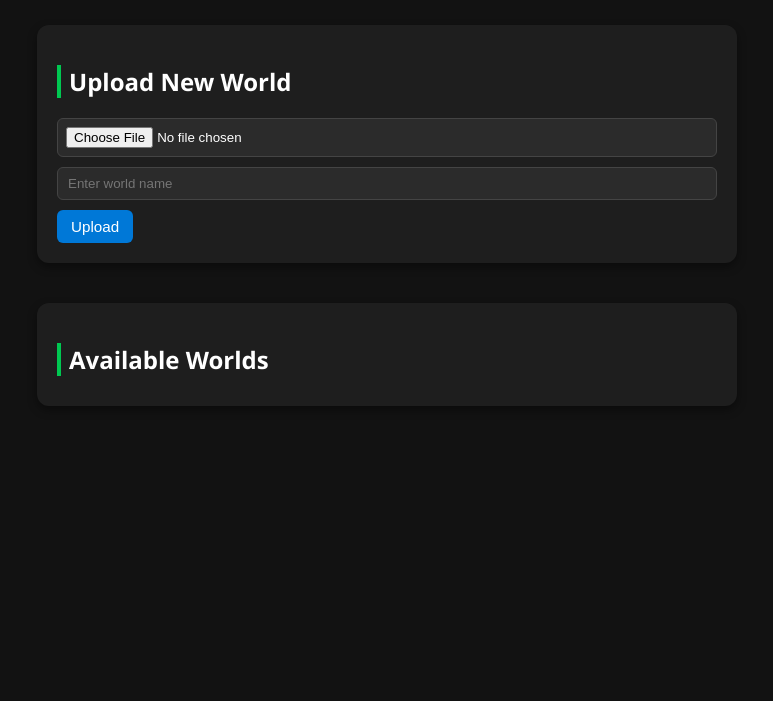
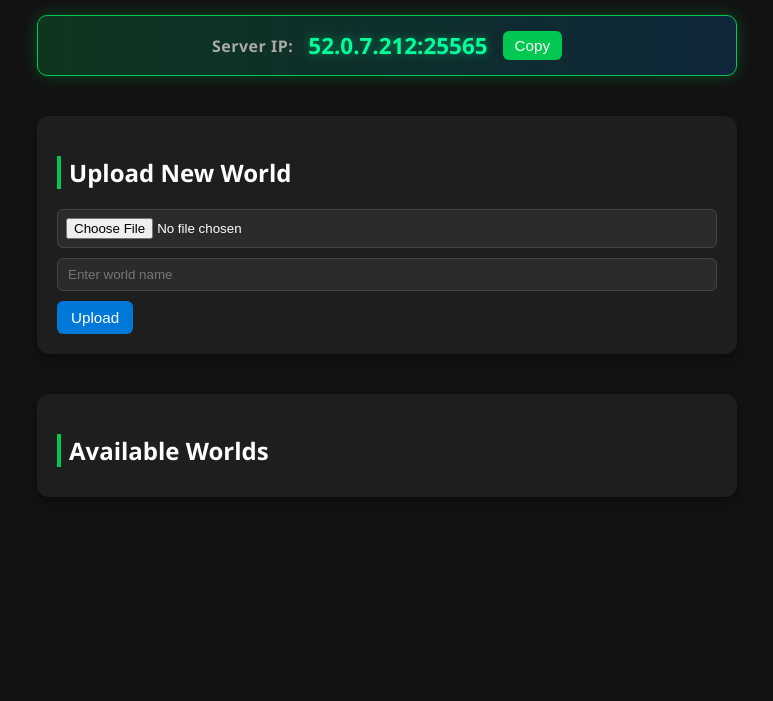
Before and after one commit to CrefconGG/Mycraftserver, a website: page index.html in a window 1280 px wide. Shown: the part 99-800 px from the top of the page, without its empty margins (253-1026 px from the left). Drawn offline with Linux system fonts and the light colour scheme; no server answers.

Commit message:
adding static ip to it

```diff
--- a/index.html
+++ b/index.html
@@ -7,6 +7,12 @@
 </head>
 <body>
   <h1>Minecraft Cloud Server Manager</h1>
+
+   <div id="server-ip-panel">
+    <span class="label">Server IP:</span>
+    <span class="ip">52.0.7.212:25565</span>
+    <button id="copy-ip" onclick="copyServerIp()">Copy</button>
+  </div>
 
   <section id="upload">
     <h2>Upload New World</h2>
--- a/style.css
+++ b/style.css
@@ -29,6 +29,53 @@ h2 {
   border-left: 4px solid #00c851;
   padding-left: 8px;
   margin-bottom: 10px;
+}
+/* ==== SERVER IP PANEL ==== */
+#server-ip-panel {
+  background: linear-gradient(90deg, #00c85133, #0078d733);
+  border: 1px solid #00c851;
+  border-radius: 10px;
+  padding: 14px 20px;
+  margin-top: 10px;
+  margin-bottom: 20px;
+  display: flex;
+  align-items: center;
+  justify-content: center;
+  gap: 15px;
+  width: 90%;
+  max-width: 700px;
+  box-shadow: 0 0 15px rgba(0, 200, 81, 0.3);
+}
+
+#server-ip-panel .label {
+  color: #aaa;
+  font-weight: 600;
+  letter-spacing: 0.5px;
+}
+
+#server-ip-panel .ip {
+  font-size: 1.4rem;
+  color: #00ff99;
+  font-weight: bold;
+  text-shadow: 0 0 10px #00ff9977;
+}
+
+#server-ip-panel button {
+  background: #00c851;
+  color: #fff;
+  border: none;
+  border-radius: 6px;
+  padding: 6px 12px;
+  font-weight: 500;
+  cursor: pointer;
+  transition: background 0.2s ease, transform 0.1s ease;
+}
+#server-ip-panel button:hover {
+  background: #00ff99;
+  transform: scale(1.05);
+}
+#server-ip-panel button:active {
+  transform: scale(0.95);
 }
 
 /* ==== SECTIONS ==== */
```
